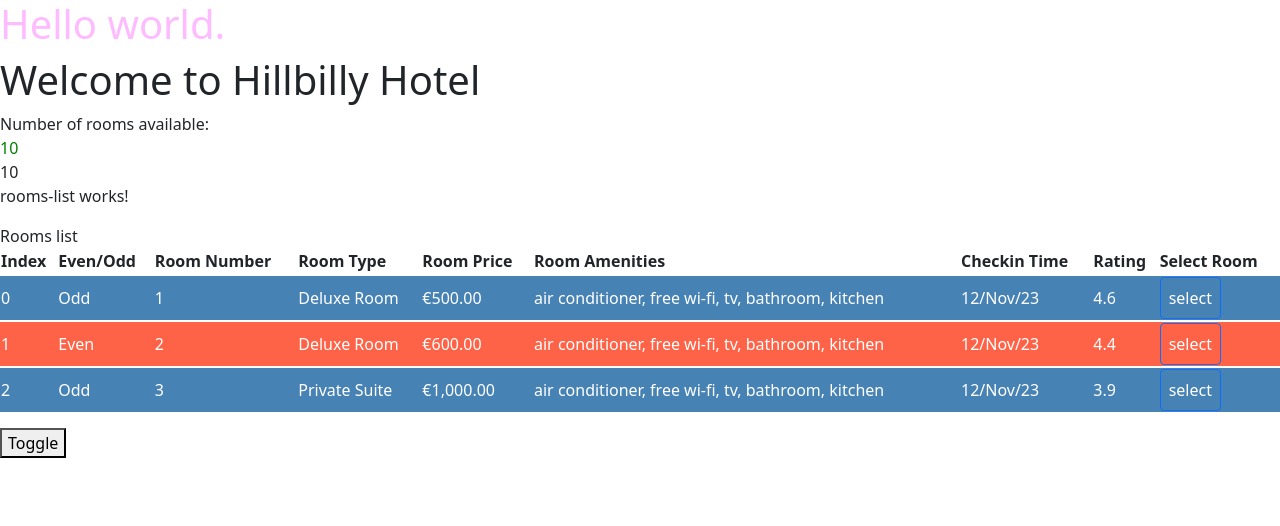
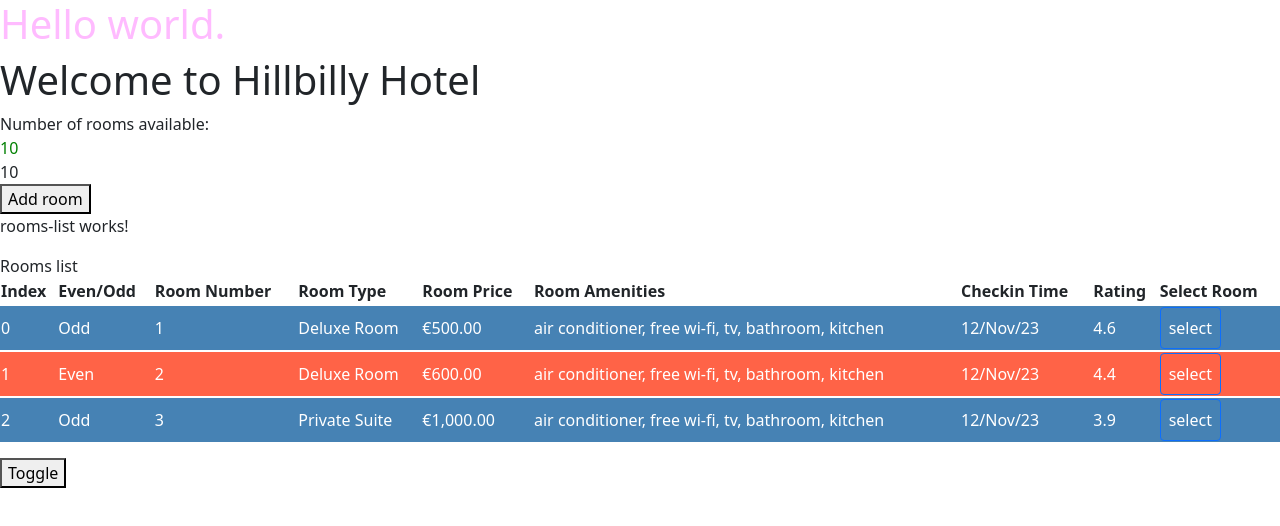
Before and after one commit to DraganGlamocic/angular-practice-inventory-app, an Angular app: page / in a window 1280 px wide. Shown: the top 526 px of the page. Built offline with nearby package versions, Linux system fonts and the light colour scheme.

Commit message:
Practice LifeCycle Hooks: # ngOnChanges / Change detection. # improves performance # OnPush - only checking for changes when necessary # rooms.component.ts

```diff
--- a/projects/hotelinventory/src/app/rooms/rooms-list/rooms-list.component.ts
+++ b/projects/hotelinventory/src/app/rooms/rooms-list/rooms-list.component.ts
@@ -1,10 +1,11 @@
-import {Component, EventEmitter, Input, OnInit, Output} from '@angular/core';
+import {ChangeDetectionStrategy, Component, EventEmitter, Input, OnInit, Output} from '@angular/core';
 import {RoomList} from "../rooms";
 
 @Component({
   selector: 'hinv-rooms-list',
   templateUrl: './rooms-list.component.html',
-  styleUrls: ['./rooms-list.component.scss']
+  styleUrls: ['./rooms-list.component.scss'],
+  changeDetection: ChangeDetectionStrategy.OnPush
 })
 export class RoomsListComponent implements OnInit {
 
--- a/projects/hotelinventory/src/app/rooms/rooms.component.html
+++ b/projects/hotelinventory/src/app/rooms/rooms.component.html
@@ -14,6 +14,10 @@
   {{selectedRoom | json }}
 </div>
 
+<div>
+  <button (click)="addRoom()">Add room</button>
+</div>
+
 <div *ngIf="rooms.availableRooms > 0">
 <hinv-rooms-list [rooms]="roomList"
   (selectedRoom)="selectRoom($event)">
--- a/projects/hotelinventory/src/app/rooms/rooms.component.ts
+++ b/projects/hotelinventory/src/app/rooms/rooms.component.ts
@@ -65,7 +65,26 @@ export class RoomsComponent implements OnInit {
   toggle() {
     this.hideRooms = !this.hideRooms;
   }
-selectRoom(room: RoomList) {
+
+  selectRoom(room: RoomList) {
     this.selectedRoom = room;
+  }
+
+  addRoom() {
+    const room: RoomList = {
+      roomNumber: 4,
+      roomType: 'Deluxe Room',
+      amenities: 'Air Conditioner, Free Wi-Fi, TV, Bathroom, Kitchen',
+      price: 500,
+      photos: 'https://unsplash.com/photos/a-living-room-with-a-couch-and-a-table-76JYlSoAYM4',
+      checkinTime: new Date('11-12-2023'),
+      checkoutTime: new Date('12-12-2023'),
+      rating: 4.64
+    }
+
+    // this.roomList.push(room);
+    this.roomList = [...this.roomList, room];
+    // The ... operator is used to add a new room object to
+    // the existing roomList array without modifying its contents.
+  }
 }
-}
```
